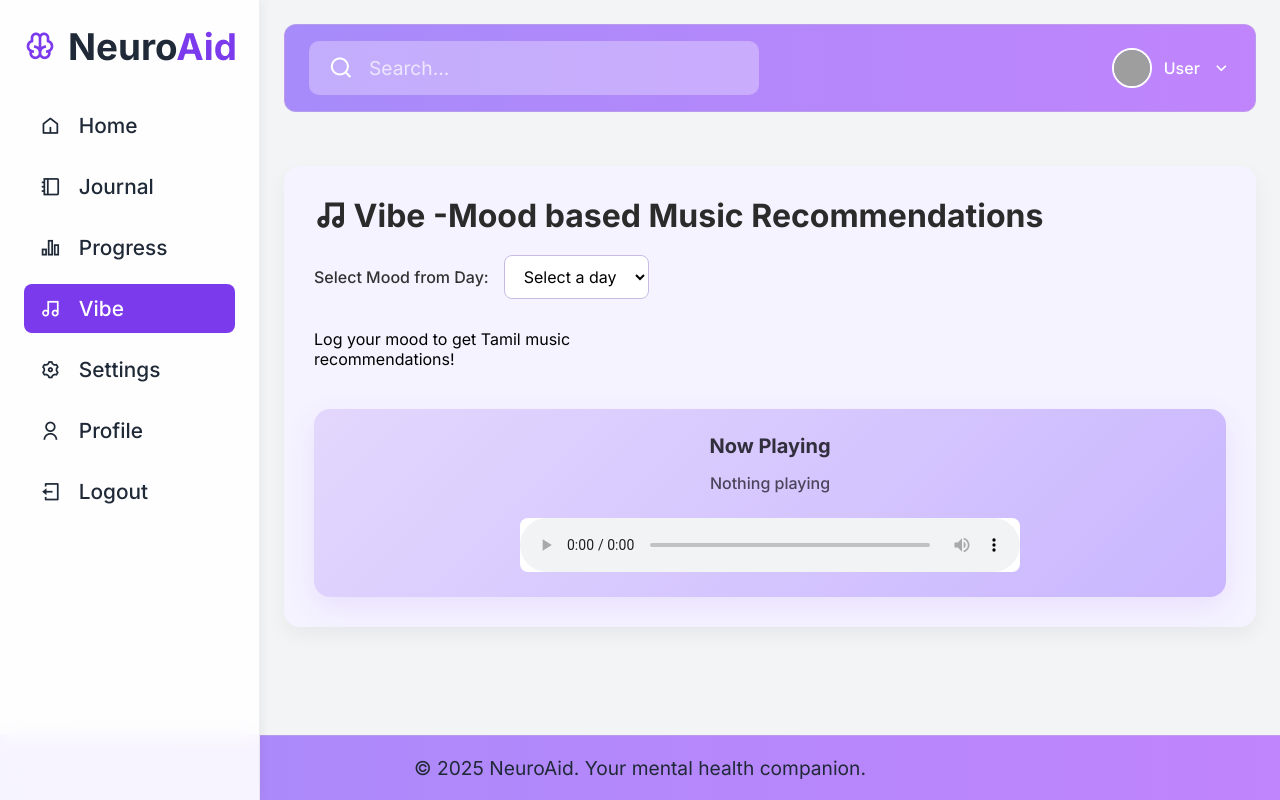
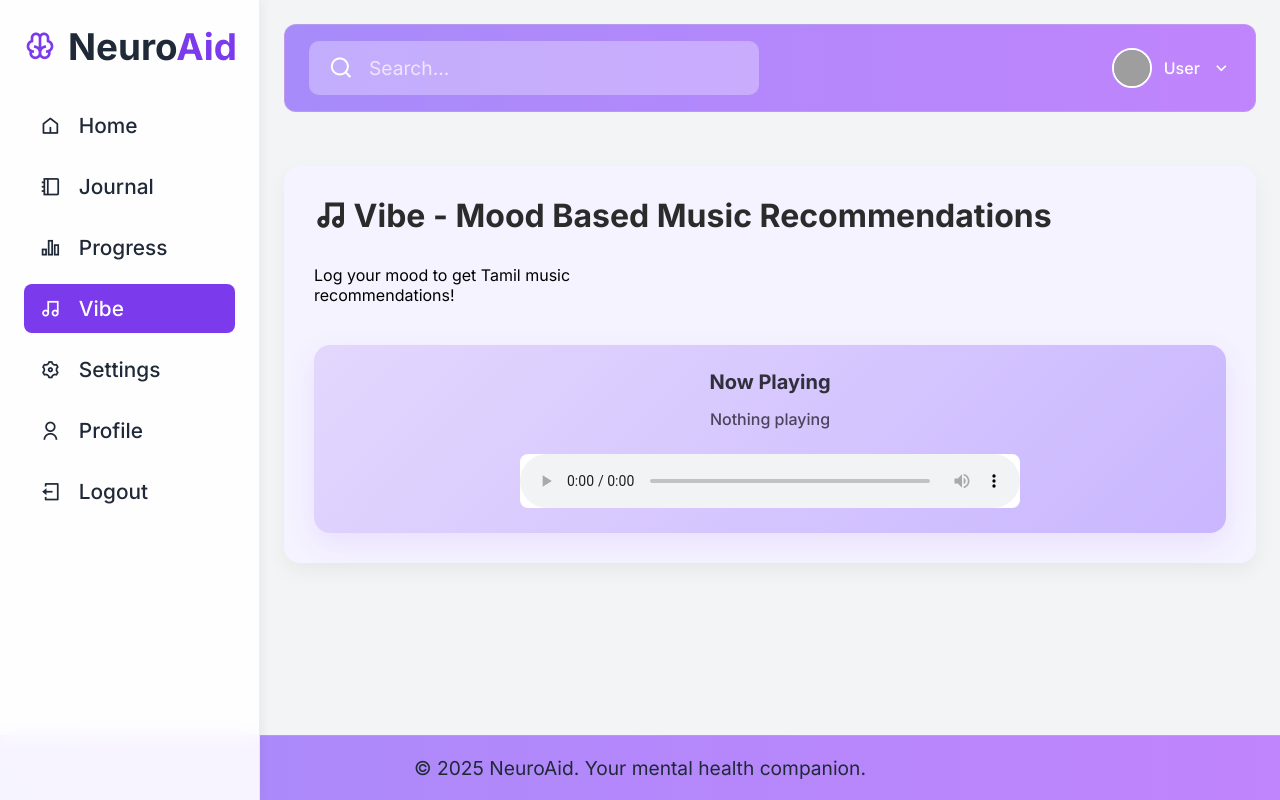
Before and after one commit to Barathkalyan/NeuroAid, a Flask app: template templates/vibe.html in a window 1280 px wide. Run offline with Flask 3, Linux system fonts and the light colour scheme; the template is opened without the code that fills it, so the values that code supplies are empty; some libraries are stand-ins or nearby versions; grey boxes are pictures that could not be loaded.

Commit message:
music recommendations

```diff
--- a/static/css/vibe.css
+++ b/static/css/vibe.css
@@ -12,38 +12,13 @@
     color: #2b2b2b;
 }
 
-.mood-selector {
-    margin-bottom: 25px;
-    display: flex;
-    align-items: center;
-    gap: 15px;
-}
-
-.mood-selector label {
-    font-weight: 500;
-    font-size: 16px;
-    color: #333;
-}
-
-.mood-selector select {
-    padding: 10px 15px;
-    border-radius: 8px;
-    border: 1px solid #c7bbe4;
-    font-size: 16px;
-    background-color: #fff;
-    transition: border 0.3s;
-}
-
-.mood-selector select:focus {
-    border-color: #7c3aed;
-    outline: none;
-}
+/* Removed .mood-selector styles */
 
 .recommendations-content {
     display: grid;
     grid-template-columns: repeat(auto-fill, minmax(280px, 1fr));
     gap: 25px;
-    margin-top: 30px;
+    margin-top: 30px; /* keep margin for spacing */
 }
 
 .song-card {
--- a/templates/vibe.html
+++ b/templates/vibe.html
@@ -1,16 +1,19 @@
 <!DOCTYPE html>
 <html lang="en">
 <head>
-    <meta charset="UTF-8">
-    <meta name="viewport" content="width=device-width, initial-scale=1.0">
+    <meta charset="UTF-8" />
+    <meta name="viewport" content="width=device-width, initial-scale=1" />
     <title>NeuroAid - Vibe</title>
     <!-- Remix Icons -->
-    <link rel="stylesheet" href="https://cdn.jsdelivr.net/npm/remixicon@4.3.0/fonts/remixicon.css">
+    <link rel="stylesheet" href="https://cdn.jsdelivr.net/npm/remixicon@4.3.0/fonts/remixicon.css" />
     <!-- Google Fonts -->
-    <link href="https://fonts.googleapis.com/css2?family=Inter:wght@400;500;600;700&display=swap" rel="stylesheet">
+    <link
+        href="https://fonts.googleapis.com/css2?family=Inter:wght@400;500;600;700&display=swap"
+        rel="stylesheet"
+    />
     <!-- Link to external CSS -->
-    <link rel="stylesheet" href="{{ url_for('static', filename='css/dashboard.css') }}">
-    <link rel="stylesheet" href="{{ url_for('static', filename='css/vibe.css') }}">
+    <link rel="stylesheet" href="{{ url_for('static', filename='css/dashboard.css') }}" />
+    <link rel="stylesheet" href="{{ url_for('static', filename='css/vibe.css') }}" />
 </head>
 <body>
     <div class="app-container">
@@ -37,33 +40,31 @@
                 <header>
                     <div class="search-bar">
                         <i class="ri-search-line"></i>
-                        <input type="text" placeholder="Search...">
+                        <input type="text" placeholder="Search..." />
                     </div>
                     <div class="profile">
-                        <img src="https://randomuser.me/api/portraits/men/32.jpg" alt="Profile">
+                        <img src="https://randomuser.me/api/portraits/men/32.jpg" alt="Profile" />
                         <span>{{ session.get('user_email', 'User').split('@')[0] }}</span>
                         <i class="ri-arrow-down-s-line"></i>
                     </div>
                 </header>
 
                 <section class="music-recommendations-section">
-                    <h2><i class="ri-music-2-line"></i> Vibe -Mood based Music Recommendations</h2>
-                    <div class="mood-selector">
-                        <label for="mood-day">Select Mood from Day:</label>
-                        <select id="mood-day">
-                            <option value="">Select a day</option>
-                            <!-- Options will be populated by vibe.js -->
-                        </select>
-                    </div>
+                    <h2><i class="ri-music-2-line"></i> Vibe - Mood Based Music Recommendations</h2>
+
                     <div id="tamil-music-recommendations" class="recommendations-content">
                         Fetching Tamil music recommendations…
                     </div>
-                    <button id="load-more-btn" class="load-more-btn" style="display: none;">Load More</button>
+
+                    <button id="load-more-btn" class="load-more-btn" style="display: none;">
+                        Load More
+                    </button>
+
                     <div class="music-player">
                         <h3>Now Playing</h3>
                         <p id="now-playing">Nothing playing</p>
                         <audio id="audio-player" controls>
-                            <source id="audio-source" src="" type="audio/mpeg">
+                            <source id="audio-source" src="" type="audio/mpeg" />
                             Your browser does not support the audio element.
                         </audio>
                     </div>
```
